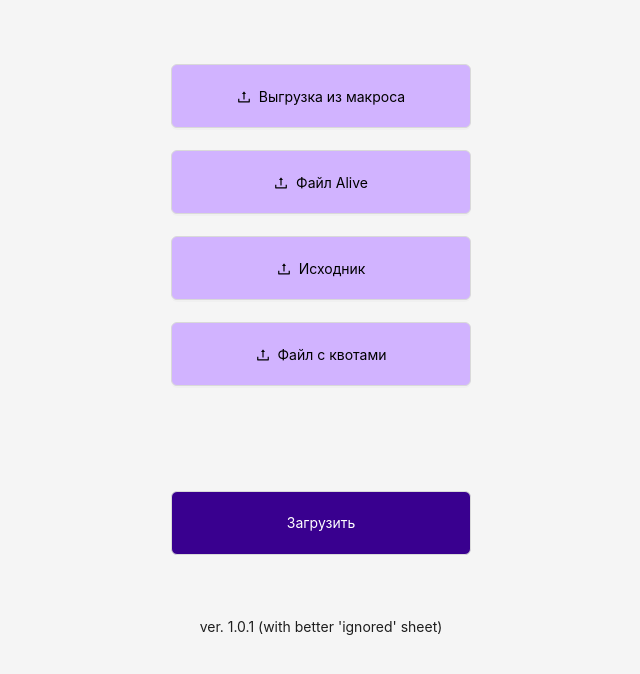
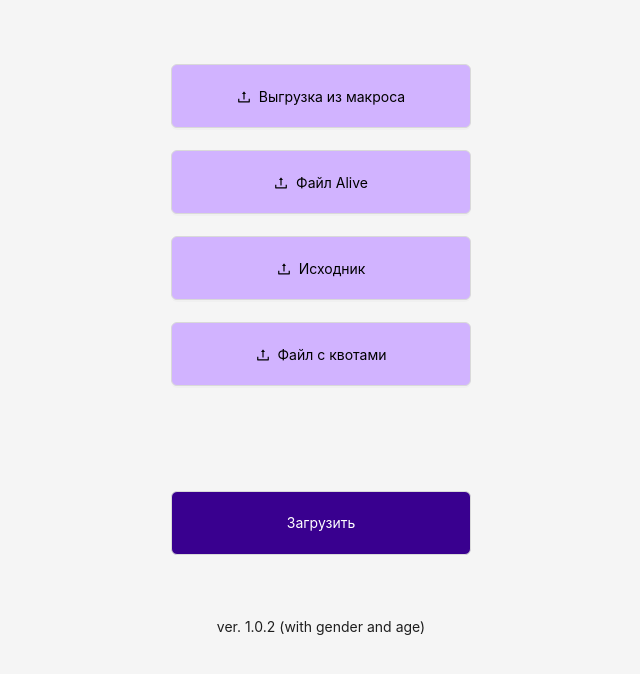
Before and after one commit to tenetko/phone-numbers-beautifier, a React (Create React App) app in the folder frontend/: page / in a window 1280 px wide. Shown: the top 674 px of the page, without its empty margins (319-959 px from the left). Built offline with nearby package versions, Linux system fonts and the light colour scheme.

Commit message:
(fix): quick fix for frontend

```diff
--- a/frontend/src/App.js
+++ b/frontend/src/App.js
@@ -136,7 +136,7 @@ export default function App() {
             {uploading ? "Загружаем..." : "Загрузить"}
           </Button>
           <br />
-          ver. 1.0.1 (with better 'ignored' sheet)
+          ver. 1.0.2 (with gender and age)
         </Space>
         <br />
         <br />
```
